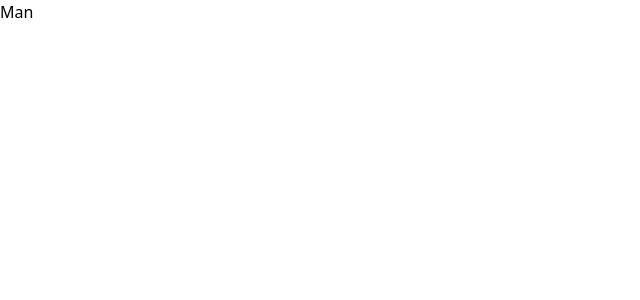
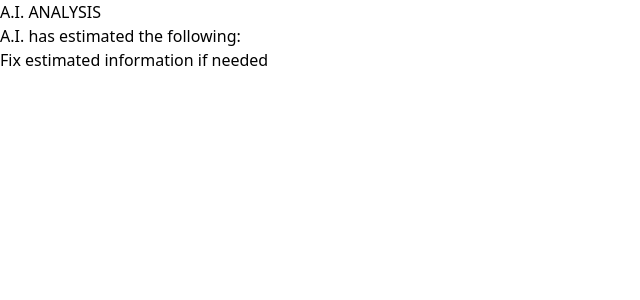
Before and after one commit to ferdia77/AI-Skincare, a React (Vite) app: page /Select in a window 1280 px wide. Shown: the top 300 px of the page, without its empty margins (0-640 px from the left). Built offline with nearby package versions, Linux system fonts and the light colour scheme.

Commit message:
process button navigation issue

```diff
--- a/src/Pages/SelectionScreen.jsx
+++ b/src/Pages/SelectionScreen.jsx
@@ -1,4 +1,4 @@
-import Link from "next/link";
+
 import React, { useRef, useCallback } from "react";
 //import Header from "@/components/header";
 import { gsap } from "gsap";
@@ -24,8 +24,20 @@ const SelectionScreen = () => {
 
   return (
     <>
-      <div className='absolute'>
-        Man
+      <div className='absolute top-10 left-8 tex-left mt-5'>
+        <h1 className="text-normal font-bold">
+          A.I. ANALYSIS
+        </h1>
+        <p className="text-xs mt-1 text-muted-foreground">
+          A.I. has estimated the following: <br />
+          Fix estimated information if needed
+        </p>
+      </div>
+
+      <div className="relative z-10 grid grid-cols-3 grid-rows-3 gap-[1px]">
+        {[
+
+        ]}
       </div>
     </>
   )
```
